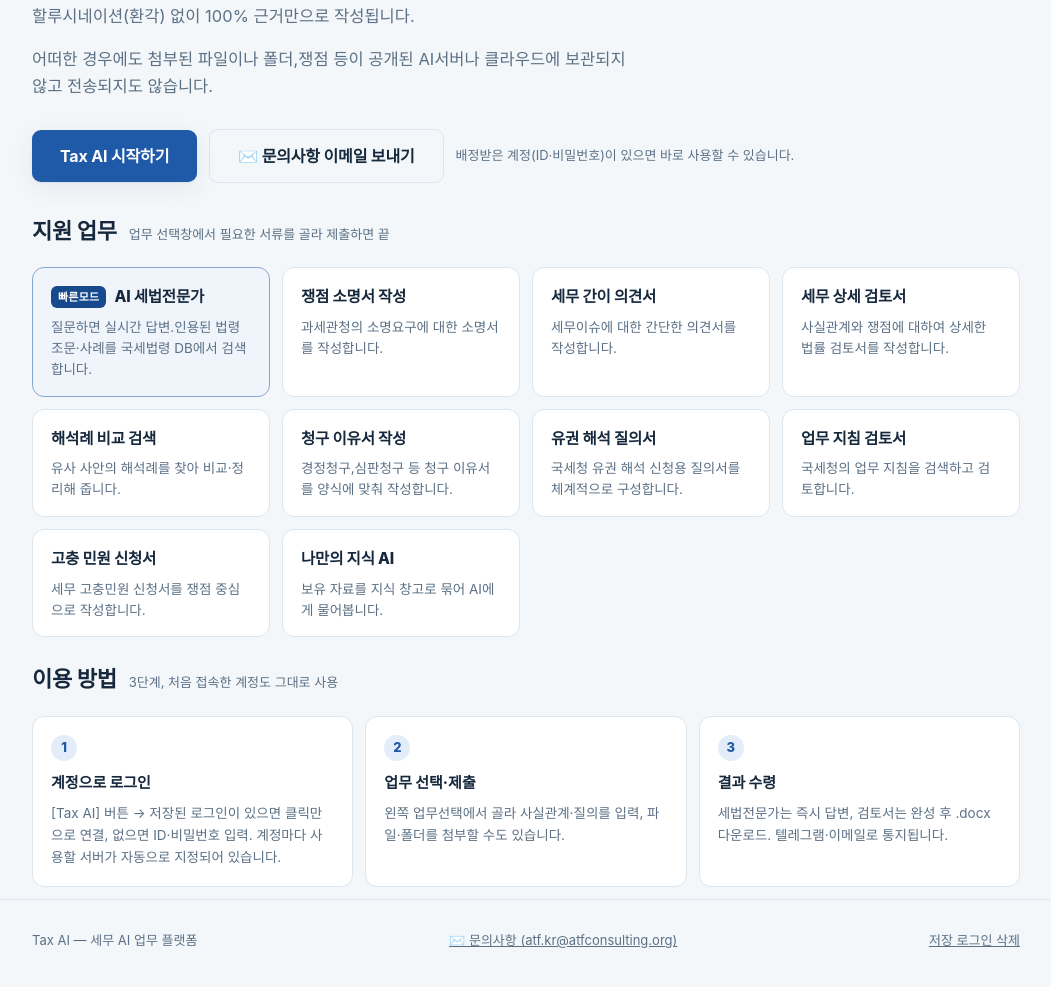
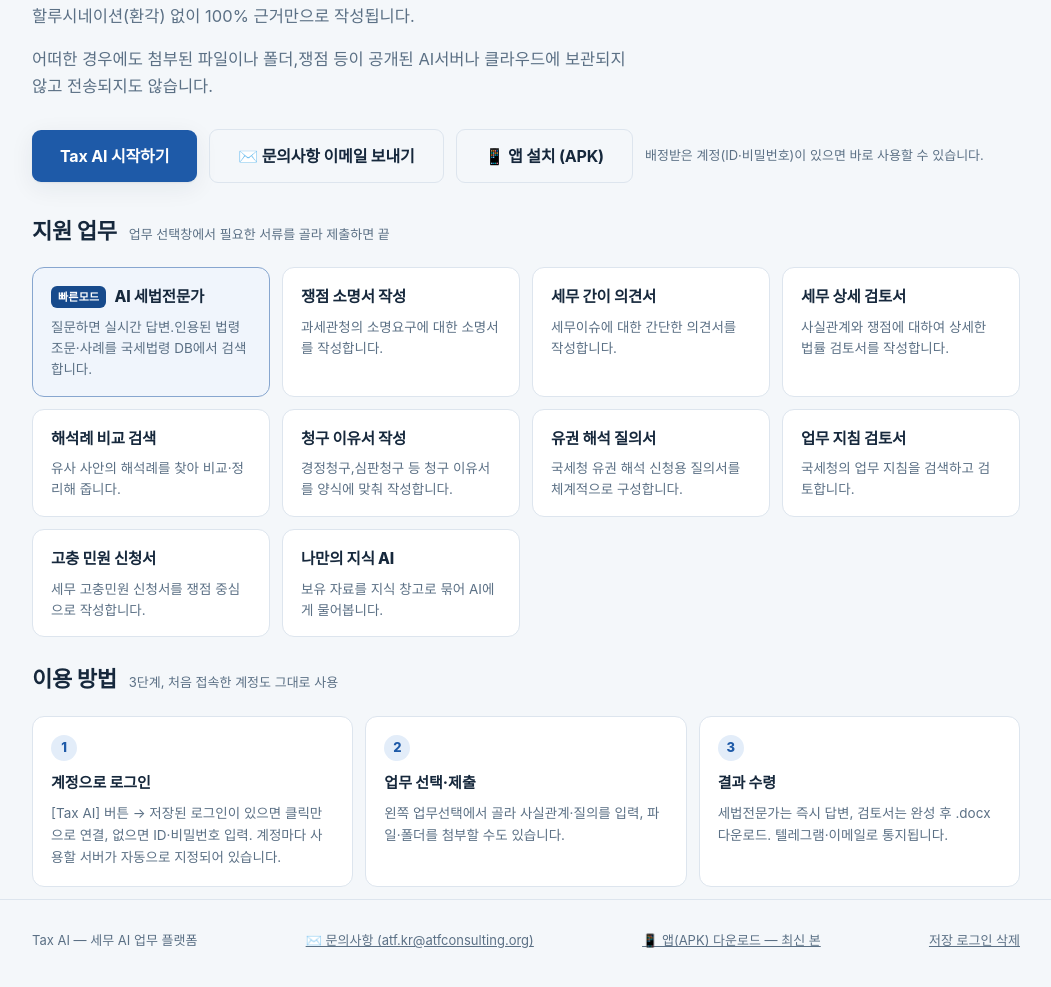
Before and after one commit to ntssejak/tax-ai-landing, a plain HTML site: page index.html in a window 1280 px wide. Shown: the part 333-1320 px from the top of the page, without its empty margins (114-1165 px from the left). Drawn offline with Linux system fonts and the light colour scheme.

Commit message:
랜딩페이지: 앱(APK) 다운로드 링크 추가 (히어로 버튼 + 푸터) — 서버① 호스팅 TaxAI.apk v1.9

```diff
--- a/index.html
+++ b/index.html
@@ -209,6 +209,7 @@ footer .wrap { display: flex; flex-wrap: wrap; gap: 8px 20px; justify-content: s
     <div class="actions">
       <button class="btn btn-primary" data-open-login>Tax AI 시작하기</button>
       <a class="btn" href="mailto:atf.kr@atfconsulting.org" style="border:1px solid var(--line);color:var(--fg);text-decoration:none">✉️ 문의사항 이메일 보내기</a>
+      <a class="btn" href="http://134.185.114.30/taxai/TaxAI.apk" style="border:1px solid var(--line);color:var(--fg);text-decoration:none">📱 앱 설치 (APK)</a>
       <span class="note">배정받은 계정(ID·비밀번호)이 있으면 바로 사용할 수 있습니다.</span>
     </div>
   </div>
@@ -247,6 +248,7 @@ footer .wrap { display: flex; flex-wrap: wrap; gap: 8px 20px; justify-content: s
   <div class="wrap">
     <span>Tax AI — 세무 AI 업무 플랫폼</span>
     <span><a href="mailto:atf.kr@atfconsulting.org" style="color:inherit;text-decoration:underline">✉️ 문의사항 (atf.kr@atfconsulting.org)</a></span>
+    <span><a href="http://134.185.114.30/taxai/TaxAI.apk" style="color:inherit;text-decoration:underline">📱 앱(APK) 다운로드 — 최신 본</a></span>
     <span><a id="autologin" href="javascript:void(0)" style="color:inherit;text-decoration:underline" onclick="clearAutoLogin()">저장 로그인 삭제</a></span>
   </div>
 </footer>
```
